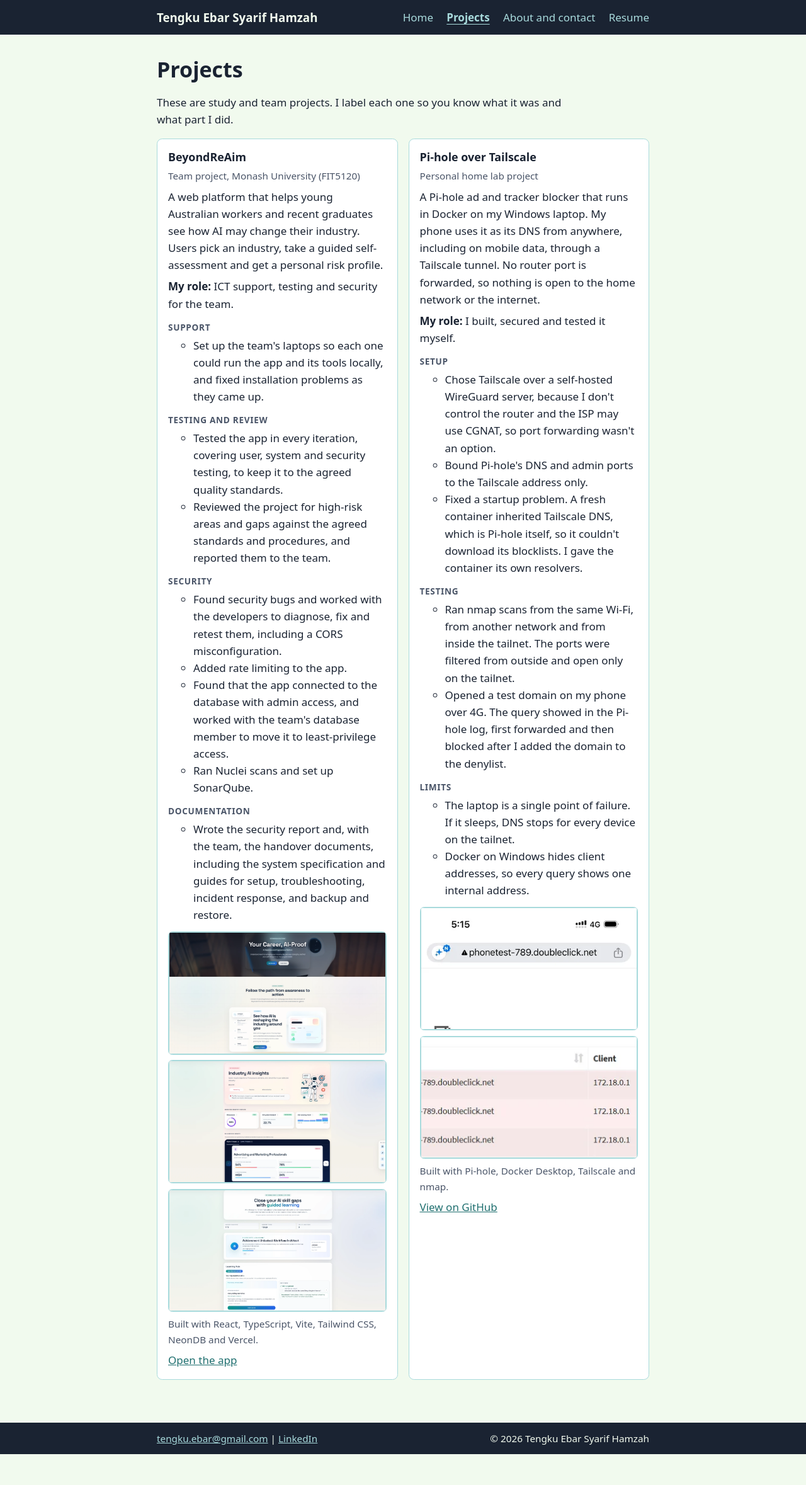
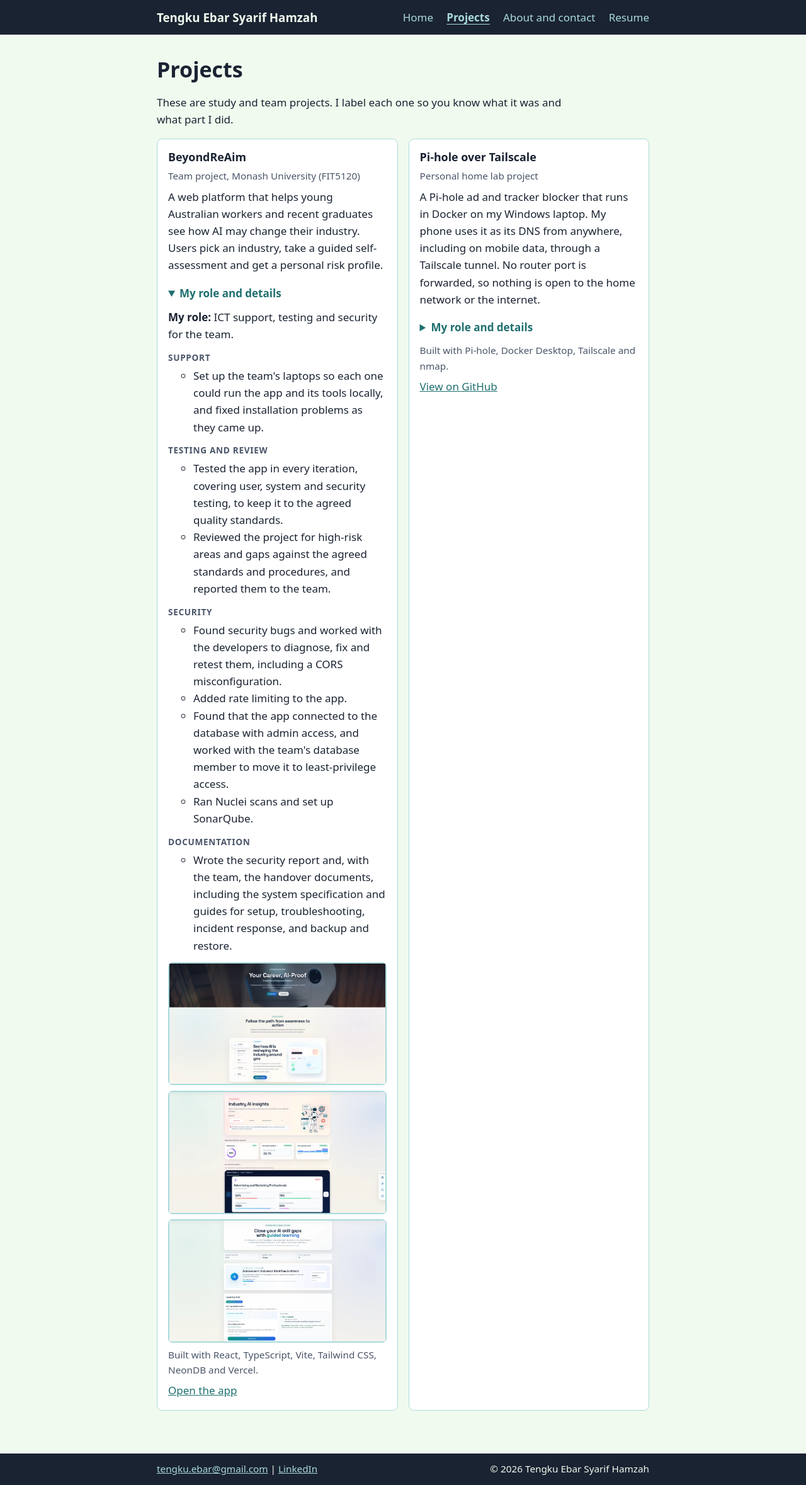
Before and after one commit to tengkuebar/tengkuebar.github.io, a Jekyll site: the page built from projects/index.md, in a window 1280 px wide. Shown: the whole page at 63% size. Built offline with Jekyll 4.4.1, drawn with Linux system fonts in a browser that asks for light colours; before the commit the page ends 2309 px from its top, so only the background shows below that.

Commit message:
Make project details collapsible, BeyondReAim open first
Co-Authored-By: Claude Sonnet 5.5 <noreply@anthropic.com>
Claude-Session: https://claude.ai/code/session_012qQ4NvEJuhGiySRJUJEMS9

```diff
--- a/assets/css/style.css
+++ b/assets/css/style.css
@@ -452,3 +452,15 @@ pre {
   align-content: start;
   margin-bottom: 1rem;
 }
+
+
+
+/* Collapsible project details */
+.more { margin-top: 0.75rem; }
+.more > summary {
+  cursor: pointer;
+  font-weight: 600;
+  color: var(--link);
+  padding: 0.25rem 0;
+}
+.more > summary:focus-visible { outline: 2px solid var(--link); outline-offset: 2px; }
--- a/projects/index.md
+++ b/projects/index.md
@@ -15,6 +15,8 @@ These are study and team projects. I label each one so you know what it was and
     <h3>BeyondReAim</h3>
     <p class="muted">Team project, Monash University (FIT5120)</p>
     <p>A web platform that helps young Australian workers and recent graduates see how AI may change their industry. Users pick an industry, take a guided self-assessment and get a personal risk profile.</p>
+    <details class="more" open>
+    <summary>My role and details</summary>
     <p><strong>My role:</strong> ICT support, testing and security for the team.</p>
     <h4>Support</h4>
     <ul>
@@ -41,6 +43,7 @@ These are study and team projects. I label each one so you know what it was and
       <li><a href="{{ '/assets/img/beyondreaim/industry-insights.webp' | relative_url }}"><img src="{{ '/assets/img/beyondreaim/industry-insights.webp' | relative_url }}" alt="Industry AI insights page showing AI exposure, entry-level demand and role-specific impacts for marketing" loading="lazy"></a></li>
       <li><a href="{{ '/assets/img/beyondreaim/learning-hub.webp' | relative_url }}"><img src="{{ '/assets/img/beyondreaim/learning-hub.webp' | relative_url }}" alt="Guided learning page with progress, an achievement and the learning hub" loading="lazy"></a></li>
     </ul>
+    </details>
     <p class="muted">Built with React, TypeScript, Vite, Tailwind CSS, NeonDB and Vercel.</p>
     <p><a href="https://www.beyondai-saltjs.me/">Open the app</a></p>
   </li>
@@ -48,6 +51,8 @@ These are study and team projects. I label each one so you know what it was and
     <h3>Pi-hole over Tailscale</h3>
     <p class="muted">Personal home lab project</p>
     <p>A Pi-hole ad and tracker blocker that runs in Docker on my Windows laptop. My phone uses it as its DNS from anywhere, including on mobile data, through a Tailscale tunnel. No router port is forwarded, so nothing is open to the home network or the internet.</p>
+    <details class="more">
+    <summary>My role and details</summary>
     <p><strong>My role:</strong> I built, secured and tested it myself.</p>
     <h4>Setup</h4>
     <ul>
@@ -69,6 +74,7 @@ These are study and team projects. I label each one so you know what it was and
       <li><a href="{{ '/assets/img/pihole/phone-4g.webp' | relative_url }}"><img src="{{ '/assets/img/pihole/phone-4g.webp' | relative_url }}" alt="Phone on 4G showing the test domain cannot be reached" loading="lazy"></a></li>
       <li><a href="{{ '/assets/img/pihole/query-log-blocked.webp' | relative_url }}"><img src="{{ '/assets/img/pihole/query-log-blocked.webp' | relative_url }}" alt="Pi-hole query log showing the test domain blocked" loading="lazy"></a></li>
     </ul>
+    </details>
     <p class="muted">Built with Pi-hole, Docker Desktop, Tailscale and nmap.</p>
     <p><a href="https://github.com/tengkuebar/pihole-tailscale">View on GitHub</a></p>
   </li>
```
